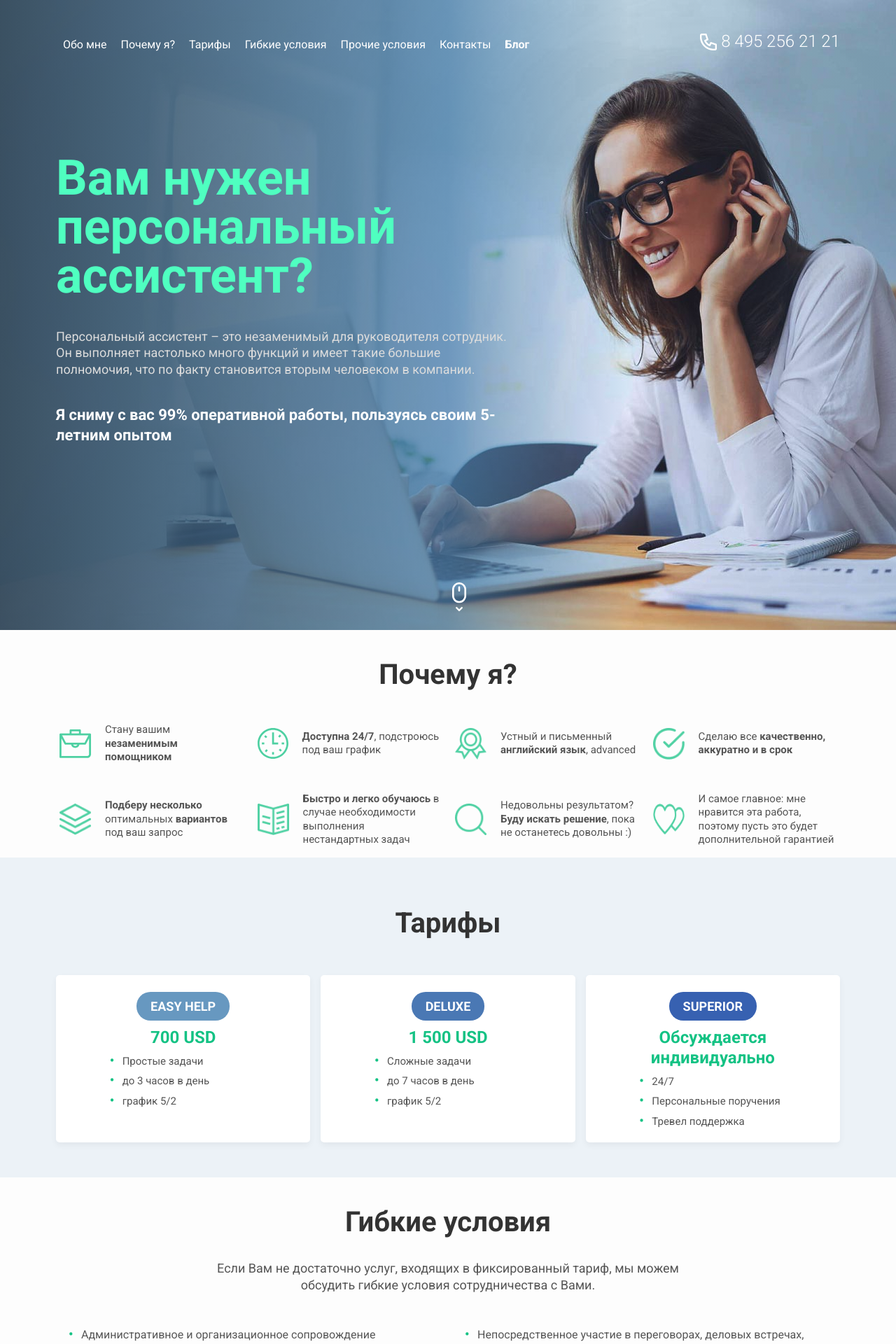
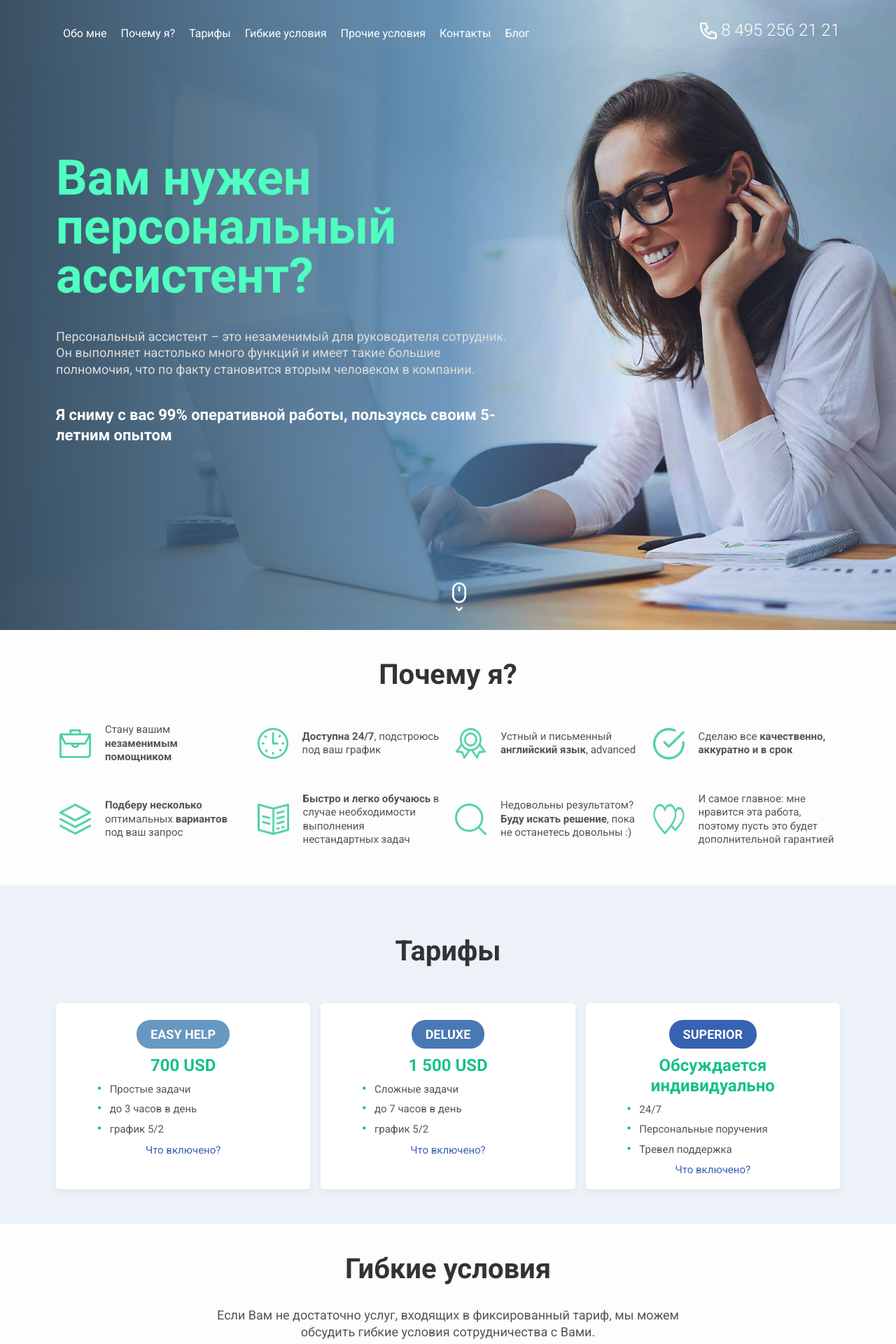
Before and after one commit to vosaul/test-m, a Jekyll site: the page built from index.html, in a window 1280 px wide. Shown: the top 1920 px of the page at 70% size. Built offline with Jekyll 4.4.1, drawn with Linux system fonts in a browser that asks for light colours.

Commit message:
styling & popup

```diff
--- a/_includes/footer.html
+++ b/_includes/footer.html
@@ -2,19 +2,7 @@
   <data class="u-url" href="{{ "/" | relative_url }}"></data>
   <div class="footer_grid inner">
     <div class="footer_col footer_col_2">
-        <div class="contact_item phone">
-          <img src="/assets/images/f-phone.png" alt="phone">
-          <span>{{site.tel}}</span>
-        </div>
-        <div class="contact_item email">
-          <img src="/assets/images/f-mail.png" alt="email">
-          <a href="mailto: {{site.email}}">{{site.email}}</a>
-        </div>
-        <div class="contact_item telegram">
-          <img src="/assets/images/f-skype.png" alt="skype">
-          <img src="/assets/images/f-telegram.png" alt="telegram">
-          <span>{{site.telegram}}</span>
-        </div>
+      {%- include messengers.html -%}
     </div>
     <div class="footer_col footer_col_1">
       {%- for item in site.data.footer -%}
--- a/_includes/header.html
+++ b/_includes/header.html
@@ -8,10 +8,27 @@
       {% for item in items %}
       <a class="nav-item nav-link" href="{{site.url}}{{item.link}}">{{item.title}}</a>
       {% endfor %}
+        <div class="messengers">
+          <hr>
+          <div class="contact_item telephone">
+            <img src="{{'/assets/images/phone.svg' | relative_url}}" alt="phone">
+            <span>{{site.tel}}</span>
+          </div>
+          <div class="contact_item email">
+            <img src="{{'/assets/images/mail.svg' | relative_url'}}" alt="email">
+            <a href="mailto: {{site.email}}">{{site.email}}</a>
+          </div>
+          <div class="contact_item telegram">
+            <img src="{{'/assets/images/skype.svg' | relative_url}}" alt="skype">
+            <img src="{{'/assets/images/telegram.svg' | relative_url}}" alt="telegram">
+            <span>{{site.telegram}}</span>
+          </div>
+        </div>
   </nav>
   <span class="phone">
     <img src="{{'/assets/images/tel_white.png' | relative_url}}" alt="phone"> {{site.tel}}
   </span>
+
   {%- assign parent = include.parent -%}
   {%- assign home = site.data.[parent] -%}
 </header>
--- /dev/null
+++ b/_includes/messengers.html
@@ -0,0 +1,13 @@
+<div class="contact_item phone">
+  <img src="/assets/images/f-phone.png" alt="phone">
+  <span>{{site.tel}}</span>
+</div>
+<div class="contact_item email">
+  <img src="/assets/images/f-mail.png" alt="email">
+  <a href="mailto: {{site.email}}">{{site.email}}</a>
+</div>
+<div class="contact_item telegram">
+  <img src="/assets/images/f-skype.png" alt="skype">
+  <img src="/assets/images/f-telegram.png" alt="telegram">
+  <span>{{site.telegram}}</span>
+</div>
--- /dev/null
+++ b/_includes/messengers_top.html
@@ -0,0 +1,16 @@
+<div class="messengers">
+  <hr>
+  <div class="contact_item telephone">
+    <img src="{{'/assets/images/phone.svg' | relative_url}}" alt="phone">
+    <span>{{site.tel}}</span>
+  </div>
+  <div class="contact_item email">
+    <img src="{{'/assets/images/mail.svg' | relative_url'}}" alt="email">
+    <a href="mailto: {{site.email}}">{{site.email}}</a>
+  </div>
+  <div class="contact_item telegram">
+    <img src="{{'/assets/images/skype.svg' | relative_url}}" alt="skype">
+    <img src="{{'/assets/images/telegram.svg' | relative_url}}" alt="telegram">
+    <span>{{site.telegram}}</span>
+  </div>
+</div>
--- a/assets/main.scss
+++ b/assets/main.scss
@@ -1,6 +1,5 @@
 ---
 ---
-
 @import "minima";
 
 /* @font-face {
@@ -43,6 +42,7 @@ ul {
       font-size: 18px;
       display: inline-block;
       width: 18px;
+      margin-left: -18px;
     }
   }
 }
@@ -55,6 +55,9 @@ p {
 }
 a {
   color: #3862b1;
+}
+section {
+  padding-bottom: 40px;
 }
 .inner {
   max-width: 1440px;
@@ -107,16 +110,41 @@ a {
     }
   }
 }
+.messengers {
+  padding: 10px 30px;
+  hr {
+    margin: 10px 0;
+  }
+  img {
+    margin-right: 8px;
+    padding: 10px 0;
+  }
+  .telephone {
+    font-weight: 300;
+    font-size: 18px;
+    line-height: 1.2;
+    color: #333333;
+  }
+  .email {
+    font-size: 15px;
+    line-height: 1.2;
+  }
+  .telegram {
+    font-size: 15px;
+    line-height: 1.2;
+    color: #333333;
+  }
+}
 .navbar {
-  padding: 42px 0;
+  padding: 26px 0;
   display: grid;
   position: absolute;
-  top: 60px;
+  top: 70px;
   left: 0;
   width: 100%;
   color: #3862b1;
   background: white;
-    border-bottom: 1px solid;
+  border-bottom: 1px solid;
   .nav-item {
     font-size: 18px;
     padding: 10px 30px;
@@ -201,6 +229,7 @@ a {
   }
 }
 .prices {
+  position: relative;
   padding: 30px;
   background: #ecf2f7;
   .plan {
@@ -238,6 +267,32 @@ a {
         font-size: 15px;
         line-height: 1.2;
         color: #555555;
+      }
+    }
+    .what_include {
+      cursor: pointer;
+      font-size: 15px;
+      line-height: 1.8;
+      text-align: center;
+      color: #3862b1;
+    }
+  }
+  .price_descr_popup {
+    background: white;
+    padding-top: 30px;
+    padding-bottom: 30px;
+    position: absolute;
+    top: 0;
+    left: 0;
+    width: 100%;
+    .close {
+      cursor: pointer;
+    }
+    .contact_me {
+      text-align: center;
+      background: white;
+      .messengers {
+        display: block;
       }
     }
   }
@@ -493,6 +548,9 @@ a {
 }
 
 @include media-query($on-palm) {
+  .messengers {
+    display: none;
+  }
   .why_grid {
     display: grid;
     grid-template-columns: repeat(4, 1fr);
@@ -526,7 +584,7 @@ a {
       display: flex;
       flex-wrap: wrap;
       justify-content: stretch;
-        border-bottom: none;
+      border-bottom: none;
       .nav-item {
         padding: 10px 10px 0 10px;
         color: #fff;
@@ -568,6 +626,7 @@ a {
       max-width: 656px;
     }
   }
+  .price_descr_grid,
   .price_grid {
     display: grid;
     grid-template-columns: repeat(3, 1fr);
@@ -751,6 +810,7 @@ a {
     padding-left: 80px;
     padding-right: 80px;
   }
+  .price_descr_grid,
   .price_grid {
     display: grid;
     grid-template-columns: repeat(3, 1fr);
@@ -865,6 +925,7 @@ a {
       max-width: 656px;
     }
   }
+  .price_descr_grid,
   .price_grid {
     display: grid;
     grid-template-columns: repeat(3, 1fr);
--- a/index.html
+++ b/index.html
@@ -26,10 +26,38 @@ layout: home
         <li>{{prop.item}}</li>
         {%- endfor -%}
       </ul>
+      <div class="what_include" id="what_include" onclick="open_price_descr()">Что включено?</div>
     </div>
     {%- endfor -%}
   </div>
+
+  <!-- Popup price description window  -->
+  <div class="price_descr_popup hidden inner" id="price_descr">
+
+    <img class="close" id="price_descr_closer" src="/assets/images/close.svg" onclick="close_price_descr()">
+
+    <div class="price_descr_grid">
+    {%- for item in home.prices -%}
+    <div class="plan">
+      <h3 class="plan_title" style="background: {{item.color}};">{{item.plan}}</h3>
+      <ul class="plan_includs">
+        {%- for includ in item.includs -%}
+        <li>{{includ.item}}</li>
+        {%- endfor -%}
+      </ul>
+    </div>
+    {%- endfor -%}
+    </div>
+    <div class="contact_me">
+      <p>
+        Необходимо модифицировать входящие в пакет услуги?
+        <br><b>Напишите мне, обсудим :)</br>
+      </p>
+      {%- include messengers_top.html -%}
+    </div>
+  </div>
 </section>
+
 
 <section class="condit flexible_cond inner" id="flexible_cond">
   <h2>{{home.flexible_cond.title}}</h2>
--- a/js/common.js
+++ b/js/common.js
@@ -15,3 +15,11 @@ function toggle_menu() {
     nav.classList.remove('hidden_small');
   }
 }
+function close_price_descr() {
+  var d = document.getElementById("price_descr");
+  d.classList.add('hidden');
+}
+function open_price_descr() {
+  var d = document.getElementById("price_descr");
+  d.classList.remove('hidden');
+}
```
Also changed, not shown: assets/images/close.svg (added), assets/images/mail.svg (added), assets/images/phone.svg (added), assets/images/skype.svg (added), assets/images/telegram.svg (added). Lines whose indentation alone changed are shown as unchanged.
